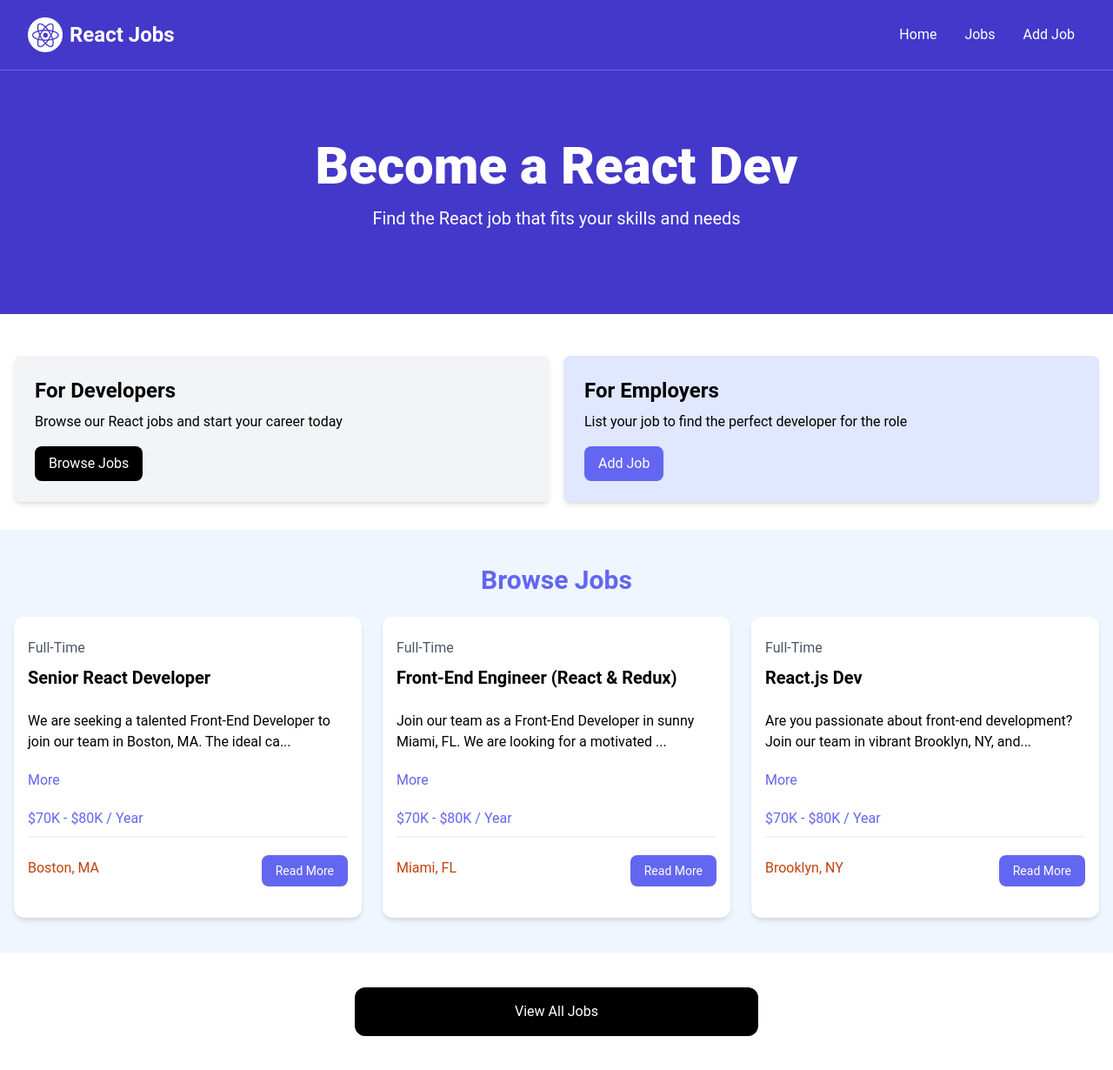
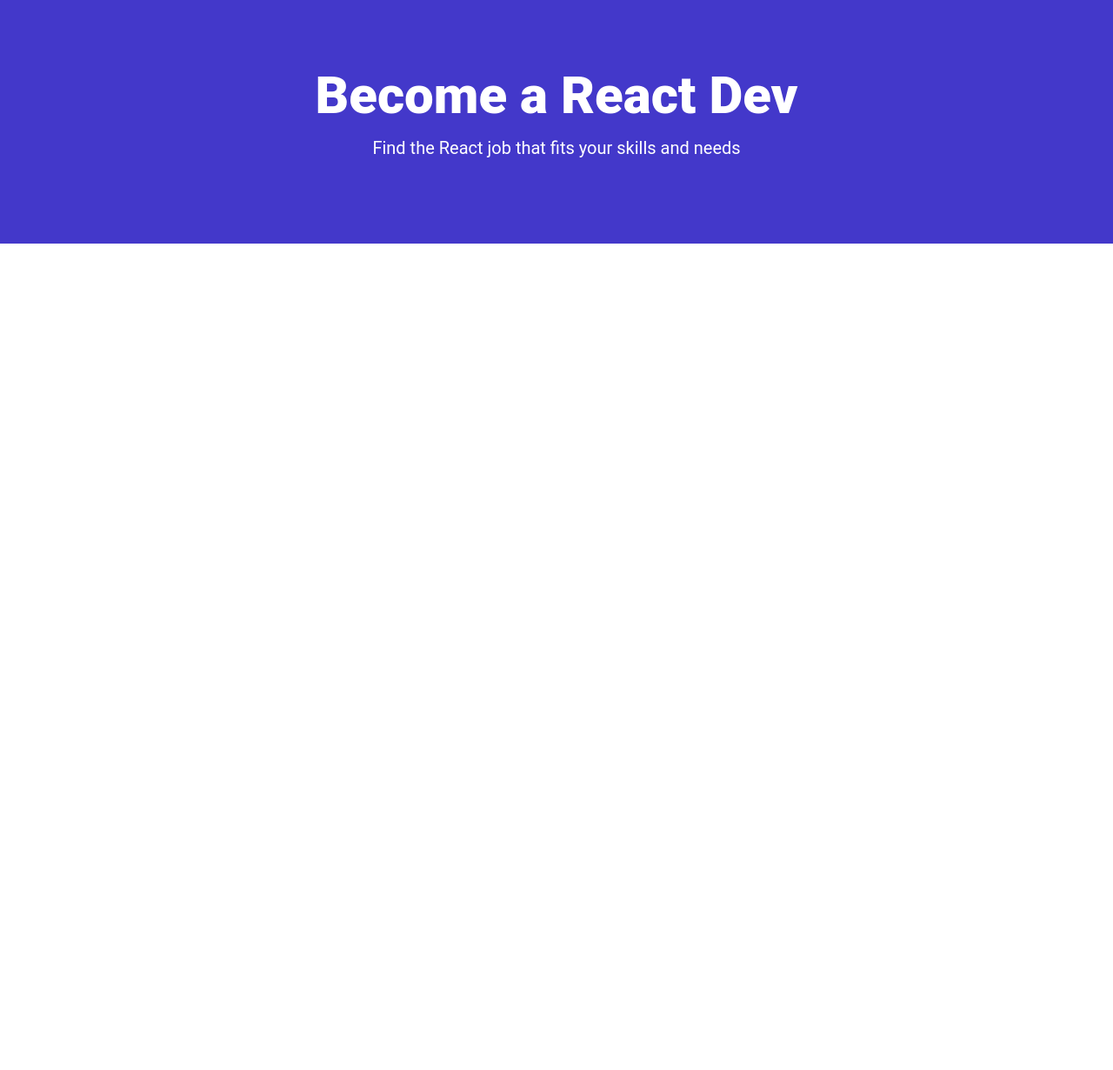
Before and after one commit to YashdeepN/reactjs-small-projects, a React (Vite) app in the folder project-02/reactjs-jobs/: page / in a window 1280 px wide. Shown: the whole page at 87% size. After the commit the page ends 800 px from the top, so only its background shows below. Built offline with nearby package versions, Linux system fonts and the light colour scheme.

Commit message:
creat layouts

```diff
--- a/project-02/reactjs-jobs/package.json
+++ b/project-02/reactjs-jobs/package.json
@@ -11,7 +11,9 @@
   },
   "dependencies": {
     "react": "^19.0.0",
-    "react-dom": "^19.0.0"
+    "react-dom": "^19.0.0",
+    "react-icons": "^5.5.0",
+    "react-router-dom": "^7.5.3"
   },
   "devDependencies": {
     "@eslint/js": "^9.22.0",
--- a/project-02/reactjs-jobs/src/App.jsx
+++ b/project-02/reactjs-jobs/src/App.jsx
@@ -1,22 +1,34 @@
 import React from "react";
+import {
+  Route,
+  createBrowserRouter,
+  createRoutesFromElements,
+  RouterProvider,
+} from "react-router-dom";
+import HomePage from "./pages/HomePage";
 import NavBar from "./Components/NavBar";
 import Hero from "./Components/Hero";
 import HomeCards from "./Components/HomeCards";
 import JobListings from "./Components/JobListings";
 import ViewAllJobs from "./Components/ViewAllJobs";
 
+const router = createBrowserRouter(
+  createRoutesFromElements(<Route index element={<HomePage />} />)
+);
+
 const App = () => {
   return (
-    <>
-      <NavBar />
-      <Hero
-        title="Become a React Dev"
-        subtitle="Find the React job that fits your skills and needs"
-      />
-      <HomeCards />
-      <JobListings />
-      <ViewAllJobs />
-    </>
+    <RouterProvider router={router} />
+    // <>
+    //   <NavBar />
+    //   <Hero
+    //     title="Become a React Dev"
+    //     subtitle="Find the React job that fits your skills and needs"
+    //   />
+    //   <HomeCards />
+    //   <JobListings />
+    //   <ViewAllJobs />
+    // </>
   );
 };
 
--- a/project-02/reactjs-jobs/src/Components/Hero.jsx
+++ b/project-02/reactjs-jobs/src/Components/Hero.jsx
@@ -1,6 +1,9 @@
 import React from "react";
 
-const Hero = ({ title, subtitle }) => {
+const Hero = ({
+  title = "Become a React Dev",
+  subtitle = "Find the React job that fits your skills and needs",
+}) => {
   return (
     <>
       <section className="bg-indigo-700 py-20 mb-4">
--- a/project-02/reactjs-jobs/src/Components/JobListing.jsx
+++ b/project-02/reactjs-jobs/src/Components/JobListing.jsx
@@ -1,4 +1,5 @@
 import React, { useState } from "react";
+import { FaMapMarker } from "react-icons/fa";
 
 const JobListing = ({ job }) => {
   const [showFullDescription, setShowFullDescription] = useState(false);
@@ -30,7 +31,8 @@
 
         <div className="flex flex-col lg:flex-row justify-between mb-4">
           <div className="text-orange-700 mb-3">
-            <i className="fa-solid fa-location-dot text-lg"></i>
+            <FaMapMarker className="inline text-lg mb-1 mr-1" />
+
             {job.location}
           </div>
           <a
--- /dev/null
+++ b/project-02/reactjs-jobs/src/pages/HomePage.jsx
@@ -0,0 +1,12 @@
+import React from "react";
+import Hero from "../Components/Hero";
+
+const HomePage = () => {
+  return (
+    <div>
+      <Hero />
+    </div>
+  );
+};
+
+export default HomePage;
```
Also changed, not shown: project-02/reactjs-jobs/src/layouts/MainLayout.jsx (added), 1 other file (tests, documents, lock files or other folders).
